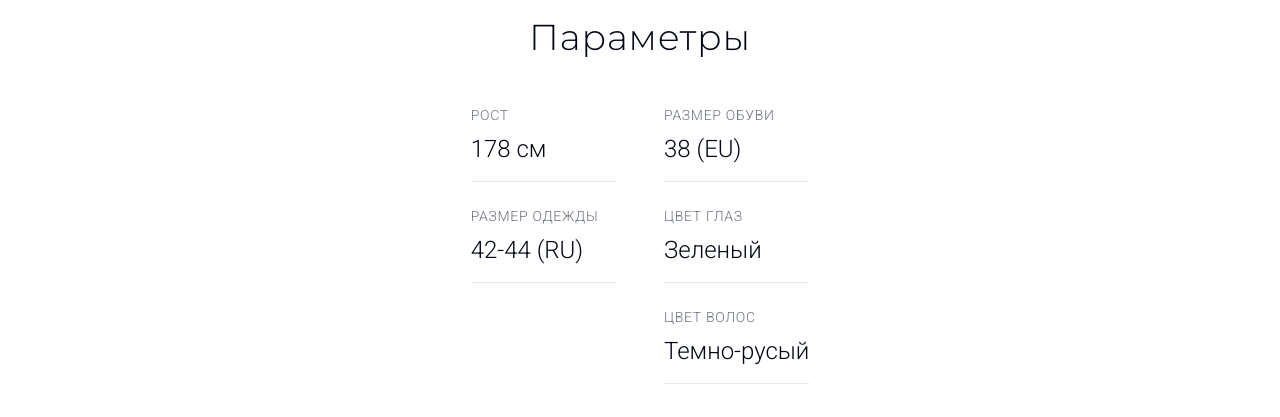
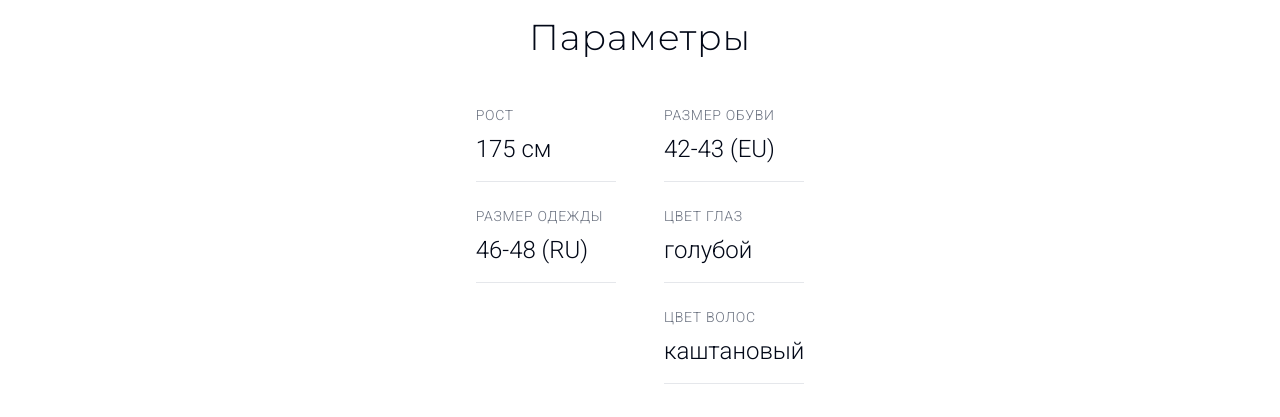
Before and after one commit to pr-poehali-dev/portfolio-website-model, a React (Vite) app: page / in a window 1280 px wide. Shown: the part 1800-2217 px from the top of the page. Built offline with nearby package versions, Linux system fonts and the light colour scheme.

Commit message:
refactor: обновить 5 компонентов

```diff
--- a/src/pages/Index.tsx
+++ b/src/pages/Index.tsx
@@ -91,26 +91,26 @@ const Index = () => {
             <div className="space-y-6">
               <div className="border-b border-gray-200 pb-4">
                 <p className="text-sm text-gray-500 uppercase tracking-wider mb-2">Рост</p>
-                <p className="text-2xl font-light">178 см</p>
+                <p className="text-2xl font-light">175 см</p>
               </div>
 
               <div className="border-b border-gray-200 pb-4">
                 <p className="text-sm text-gray-500 uppercase tracking-wider mb-2">Размер одежды</p>
-                <p className="text-2xl font-light">42-44 (RU)</p>
+                <p className="text-2xl font-light">46-48 (RU)</p>
               </div>
             </div>
             <div className="space-y-6">
               <div className="border-b border-gray-200 pb-4">
                 <p className="text-sm text-gray-500 uppercase tracking-wider mb-2">Размер обуви</p>
-                <p className="text-2xl font-light">38 (EU)</p>
+                <p className="text-2xl font-light">42-43 (EU)</p>
               </div>
               <div className="border-b border-gray-200 pb-4">
                 <p className="text-sm text-gray-500 uppercase tracking-wider mb-2">Цвет глаз</p>
-                <p className="text-2xl font-light">Зеленый</p>
+                <p className="text-2xl font-light">голубой</p>
               </div>
               <div className="border-b border-gray-200 pb-4">
                 <p className="text-sm text-gray-500 uppercase tracking-wider mb-2">Цвет волос</p>
-                <p className="text-2xl font-light">Темно-русый</p>
+                <p className="text-2xl font-light">каштановый</p>
               </div>
             </div>
           </div>
```
